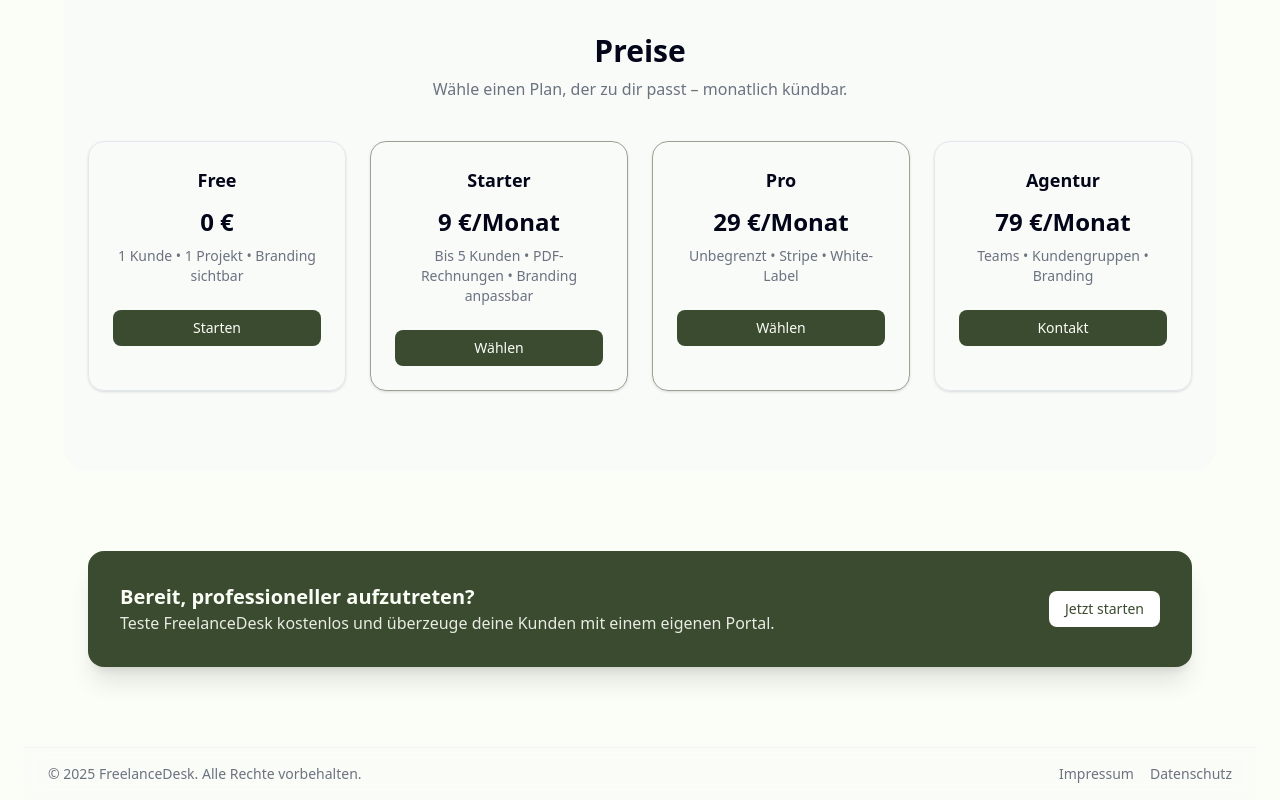
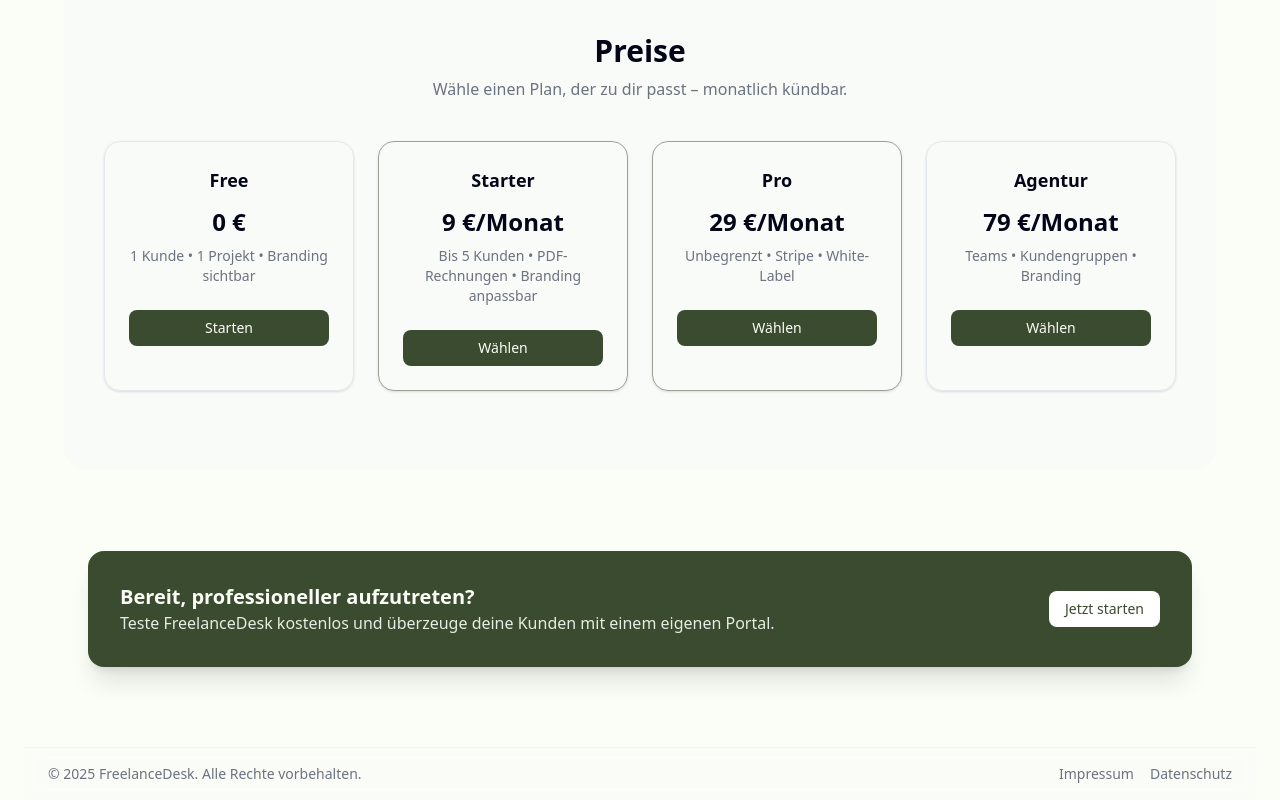
Before and after one commit to Codolv/freelancedesk_mvp, a Next.js app: page / in a window 1280 px wide. Shown: the part 1356-2156 px from the top of the page. Built offline with nearby package versions, Linux system fonts and the light colour scheme; no server answers.

Commit message:
Add pricing to landing page

```diff
--- a/app/(dashboard)/settings/branding/page.tsx
+++ b/app/(dashboard)/settings/branding/page.tsx
@@ -83,7 +83,7 @@ export default function BrandingSettingsPage() {
       ...prev,
       [field]: value
     }));
- };
+  };
 
   const handleLogoUpload = async (e: React.ChangeEvent<HTMLInputElement>) => {
     const file = e.target.files?.[0];
@@ -116,6 +116,38 @@ export default function BrandingSettingsPage() {
         ...prev,
         logo_url: signedUrlData.signedUrl
       }));
+    }
+  };
+
+  const handleReset = async () => {
+    if (!window.confirm(t("branding.reset.confirmation"))) {
+      return;
+    }
+
+    setLoading(true);
+    try {
+      const defaultBranding: BrandingSettings = {
+        primary_color: '#3B4B2F',
+        secondary_color: '#4F5F40',
+        accent_color: '#2E3A25',
+        logo_url: '',
+        company_name: '',
+        custom_css: '',
+      };
+
+      setBrandingSettings(defaultBranding);
+
+      // Save to database
+      await updateProfile(defaultBranding);
+      // Update theme context
+      await updateBranding(defaultBranding);
+
+      setMessage(t("branding.reset.success"));
+    } catch (error) {
+      console.error('Error resetting branding:', error);
+      setMessage(t("branding.reset.error"));
+    } finally {
+      setLoading(false);
     }
   };
 
@@ -307,6 +339,14 @@ export default function BrandingSettingsPage() {
                   >
                     {t("settings.cancel")}
                   </Button>
+                  <Button
+                    variant="outline"
+                    onClick={handleReset}
+                    disabled={loading}
+                    className="text-red-600 hover:text-red-700 hover:bg-red-50 dark:hover:bg-red-950/20"
+                  >
+                    {t("branding.reset")}
+                  </Button>
                   <Button onClick={handleSave} disabled={loading}>
                     {loading ? (
                       <>
--- a/app/page.tsx
+++ b/app/page.tsx
@@ -5,6 +5,7 @@ import Link from "next/link";
 import Image from "next/image";
 import { Button } from "@/components/ui/button";
 import { ThemeToggle } from "@/components/theme/ThemeToggle";
+import PricingPlansSection from "@/components/landing/PricingPlansSection";
 
 export default function LandingPage() {
   // Animation variants for sections
@@ -175,37 +176,7 @@ export default function LandingPage() {
             </p>
           </div>
 
-          <motion.div
-            variants={container}
-            initial="hidden"
-            whileInView="show"
-            viewport={{ once: true }}
-            className="grid gap-6 sm:grid-cols-2 lg:grid-cols-4"
-          >
-            {[
-              { name: "Free", price: "0 €", features: "1 Kunde • 1 Projekt • Branding sichtbar", text: "Starten" },
-              { name: "Starter", price: "9 €/Monat", features: "Bis 5 Kunden • PDF-Rechnungen • Branding anpassbar", text: "Wählen" },
-              { name: "Pro", price: "29 €/Monat", features: "Unbegrenzt • Stripe • White-Label", text: "Wählen" },
-              { name: "Agentur", price: "79 €/Monat", features: "Teams • Kundengruppen • Branding", text: "Kontakt" },
-            ].map((plan, i) => (
-              <motion.div
-                key={plan.name}
-                whileHover={{ scale: 1.05 }}
-                transition={{ type: "spring", stiffness: 200, damping: 10 }}
-                className={`p-6 rounded-2xl border text-center bg-card shadow-sm ${i === 1 || i === 2 ? "border-primary/50 shadow-md" : "border-border"
-                  }`}
-              >
-                <h3 className="font-semibold text-lg">{plan.name}</h3>
-                <div className="text-2xl font-bold mt-3">{plan.price}</div>
-                <p className="text-sm text-muted-foreground mt-2">{plan.features}</p>
-                <Button
-                  className="mt-6 w-full bg-primary text-primary-foreground hover:bg-primary/90"
-                >
-                  {plan.text}
-                </Button>
-              </motion.div>
-            ))}
-          </motion.div>
+          <PricingPlansSection />
         </motion.section>
 
         {/* CTA SECTION */}
--- /dev/null
+++ b/components/landing/PricingPlansSection.tsx
@@ -0,0 +1,153 @@
+'use client';
+
+import { useState, useEffect } from 'react';
+import { motion } from 'framer-motion';
+import { Button } from '@/components/ui/button';
+import { getServerSupabaseComponent } from '@/lib/supabase/server';
+import { StripeService } from '@/lib/stripe/service';
+
+interface SubscriptionPlan {
+  id: string;
+  name: string;
+  description: string;
+  price: number;
+  currency: string;
+  interval: 'month' | 'year';
+  stripe_price_id: string;
+  features: string[];
+}
+
+export default function PricingPlansSection() {
+  const [plans, setPlans] = useState<SubscriptionPlan[]>([]);
+  const [loading, setLoading] = useState(true);
+ const [billingCycle, setBillingCycle] = useState<'month' | 'year'>('month');
+
+  useEffect(() => {
+    fetchPlans();
+  }, []);
+
+  const fetchPlans = async () => {
+    try {
+      // Fetch plans from the same API route used by the pricing page
+      const response = await fetch('/api/stripe/plans');
+      const data = await response.json();
+
+      if (data.success) {
+        setPlans(data.plans);
+      }
+    } catch (error) {
+      console.error('Error fetching plans:', error);
+      // Set some fallback plans if API fails
+      setPlans([
+        {
+          id: 'free',
+          name: 'Free',
+          description: 'Perfect for getting started',
+          price: 0,
+          currency: 'EUR',
+          interval: 'month',
+          stripe_price_id: '',
+          features: ['1 Kunde', '1 Projekt', 'Branding sichtbar'],
+        },
+        {
+          id: 'starter',
+          name: 'Starter',
+          description: 'For growing freelancers',
+          price: 9,
+          currency: 'EUR',
+          interval: 'month',
+          stripe_price_id: '',
+          features: ['Bis 5 Kunden', 'PDF-Rechnungen', 'Branding anpassbar'],
+        },
+        {
+          id: 'pro',
+          name: 'Pro',
+          description: 'For professionals',
+          price: 29,
+          currency: 'EUR',
+          interval: 'month',
+          stripe_price_id: '',
+          features: ['Unbegrenzt', 'Stripe', 'White-Label'],
+        },
+        {
+          id: 'agency',
+          name: 'Agentur',
+          description: 'For agencies',
+          price: 79,
+          currency: 'EUR',
+          interval: 'month',
+          stripe_price_id: '',
+          features: ['Teams', 'Kundengruppen', 'Branding'],
+        },
+      ]);
+    } finally {
+      setLoading(false);
+    }
+  };
+
+  const filteredPlans = plans.filter(plan => plan.interval === billingCycle);
+
+  if (loading) {
+    return (
+      <div className="flex justify-center items-center h-64">
+        <div className="text-muted-foreground">Lade Pläne...</div>
+      </div>
+    );
+  }
+
+  const container = {
+    hidden: {},
+    show: {
+      transition: {
+        staggerChildren: 0.15,
+      },
+    },
+  };
+
+  return (
+    <div className="flex justify-center w-full px-4">
+      <motion.div
+        variants={container}
+        initial="hidden"
+        whileInView="show"
+        viewport={{ once: true }}
+        className="grid gap-6 sm:grid-cols-2 lg:grid-cols-4 justify-items-center max-w-6xl w-full"
+      >
+        {filteredPlans.map((plan, index) => (
+          <motion.div
+            key={plan.id}
+            whileHover={{ scale: 1.05 }}
+            transition={{ type: "spring", stiffness: 200, damping: 10 }}
+            className={`p-6 rounded-2xl border text-center bg-card shadow-sm ${
+              plan.name.includes('Pro') || plan.name.includes('Starter')
+                ? "border-primary/50 shadow-md"
+                : "border-border"
+            }`}
+          >
+            <h3 className="font-semibold text-lg">{plan.name}</h3>
+            <div className="text-2xl font-bold mt-3">
+              {plan.price === 0 ? '0 €' : `${plan.price} €/${billingCycle === 'month' ? 'Monat' : 'Jahr'}`}
+            </div>
+            <p className="text-sm text-muted-foreground mt-2">
+              {plan.features.join(' • ')}
+            </p>
+            <Button
+              className="mt-6 w-full bg-primary text-primary-foreground hover:bg-primary/90"
+              onClick={() => {
+                // If free plan, go to signup, otherwise handle subscription
+                if (plan.price === 0) {
+                  window.location.href = '/signup';
+                } else {
+                  // For paid plans, redirect to pricing page where full subscription flow exists
+                  window.location.href = '/pricing';
+                }
+              }}
+            >
+              {plan.price === 0 ? 'Starten' : 'Wählen'}
+            </Button>
+          </motion.div>
+        ))}
+      </motion.div>
+    </div>
+ );
+}
--- a/lib/i18n/dictionaries.ts
+++ b/lib/i18n/dictionaries.ts
@@ -368,6 +368,12 @@ export const dictionaries: Record<Locale, Record<string, string>> = {
 		"branding.domain.added": "Domain hinzugefügt",
 		"branding.domain.add.txt.record.message": "Fügen Sie diesen TXT-Eintrag zu Ihrem DNS hinzu",
 		"branding.domain.add.error": "Domain konnte nicht hinzugefügt werden",
+
+		// Reset Branding
+		"branding.reset": "Auf Standard zurücksetzen",
+		"branding.reset.confirmation": "Sind Sie sicher, dass Sie alle Branding-Einstellungen auf die Standardwerte zurücksetzen möchten? Dies kann nicht rückgängig gemacht werden.",
+		"branding.reset.success": "Branding-Einstellungen wurden erfolgreich auf die Standardwerte zurückgesetzt.",
+		"branding.reset.error": "Fehler beim Zurücksetzen der Branding-Einstellungen",
 	},
 	en: {
 		"nav.features": "Features",
@@ -737,5 +743,11 @@ export const dictionaries: Record<Locale, Record<string, string>> = {
 		"branding.domain.added": "Domain Added",
 		"branding.domain.add.txt.record.message": "Add this TXT record to your DNS",
 		"branding.domain.add.error": "Failed to add domain",
+
+		// Reset Branding
+		"branding.reset": "Reset to defaults",
+		"branding.reset.confirmation": "Are you sure you want to reset all branding settings to their default values? This cannot be undone.",
+		"branding.reset.success": "Branding settings have been successfully reset to default values.",
+		"branding.reset.error": "Error resetting branding settings",
 	},
 };
```
